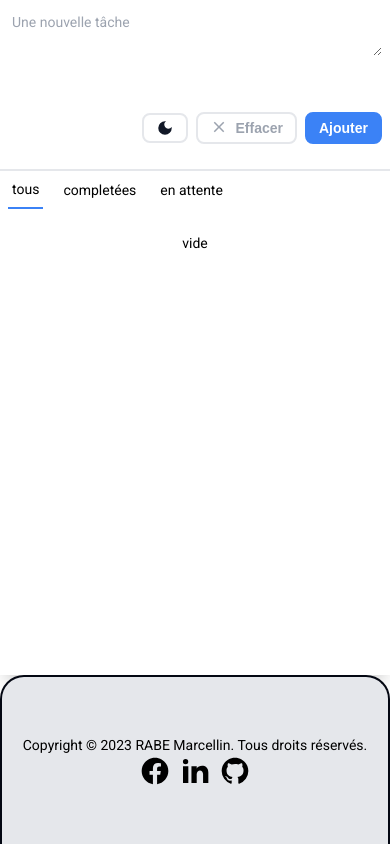
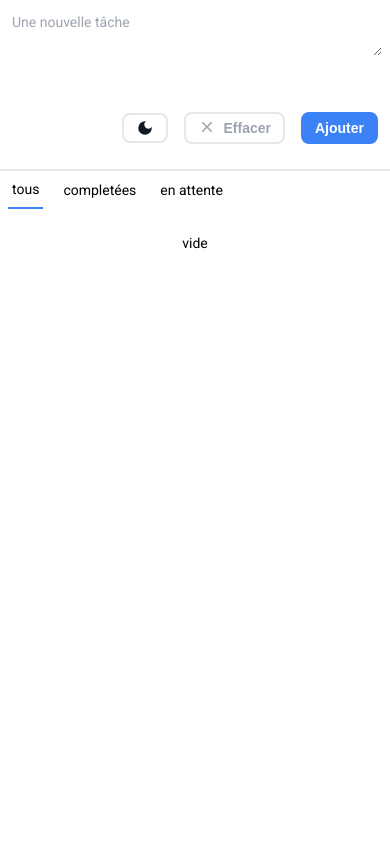
Before and after one commit to marcellinrabe/ny-anio, a React (Vite) app: page / in a window 390 px wide. Built offline with nearby package versions, Linux system fonts and the light colour scheme.

Commit message:
footer in the end level off of show for mobile devices

```diff
--- a/src/components/App.jsx
+++ b/src/components/App.jsx
@@ -37,9 +37,9 @@ export default function App() {
 
   return (
     <div className={theme}>
-        <div className="w-screen h-screen overflow-hidden grid sm:flex sm:items-center sm:justify-center sm:bg-gray-200 dark:bg-slate-800 dark:sm:bg-gray-950 transition-all duration-200">
-            <div className="w-full sm:h-fit sm:max-w-xl grid h-screen grid-rows-[80vh_20vh] sm:items-center">
-                <div className="bg-white dark:bg-slate-800 sm:h-fit dark:text-white shadow-xl sm:rounded-xl transition-none">
+        <div className="w-screen h-screen overflow-auto sm:overflow-hidden grid sm:flex sm:items-center sm:justify-center sm:bg-gray-200 dark:bg-slate-800 dark:sm:bg-gray-950 transition-all duration-200">
+            <div className="w-full sm:h-fit sm:max-w-xl sm:grid items-stretch sm:items-center">
+                <div className="bg-white h-full dark:bg-slate-800 sm:h-fit dark:text-white shadow-xl sm:rounded-xl transition-none">
                     <FormWithStore/>
                     <BreakLine/>
                     <ListTodoWithStore/>
--- a/src/components/Footer.jsx
+++ b/src/components/Footer.jsx
@@ -2,7 +2,7 @@ import {RiFacebookCircleFill, RiLinkedinFill, RiGithubFill } from "react-icons/r
 
 export default function Footer() {
   return (
-    <div className="footer h-[20vh] w-full bg-gray-200 border-2 sm:border-0 border-b-0 border-gray-950 dark:border-white dark:bg-gray-950 rounded-t-3xl sm:rounded-none">
+    <div className="footer py-8 w-full bg-gray-200 border-2 sm:border-0 border-b-0 border-gray-950 dark:border-white dark:bg-gray-950 rounded-t-3xl sm:rounded-none">
         <div className=" h-full w-full blur-none filter-none">
             <div className="flex h-full w-full justify-center items-center">
                 <div>
--- a/src/components/TodoList.jsx
+++ b/src/components/TodoList.jsx
@@ -9,8 +9,8 @@ function TodoList({todos}) {
 
     return <>
           <TodoFilters todosLength={todos.length}/>
-          <div className="p-4 h-[55vh] sm:h-64 overflow-auto">
-          <div className="px-4 mx-auto my-2">
+          <div className="p-4 sm:h-64 sm:overflow-auto">
+          <div className="px-2 mx-auto my-2">
           {
             todoList ? (
                 <ul>
--- a/src/index.css
+++ b/src/index.css
@@ -16,7 +16,7 @@
 {
   .btn
   {
-    @apply py-1 px-3 border-2 rounded-lg dark:border-slate-900 dark:bg-slate-800 active:scale-95
+    @apply mx-1 py-1 px-3 border-2 rounded-lg dark:border-slate-900 dark:bg-slate-800 active:scale-95
   }
 
   .btn--blue
@@ -31,6 +31,6 @@
 
   .footer
   {
-    @apply overflow-hidden items-center sm:items-start grid sm:justify-center sm:mt-8 dark:text-white text-center
+    @apply hidden sm:grid overflow-hidden items-center sm:items-start sm:justify-center sm:mt-8 dark:text-white text-center
   }
 }
```
